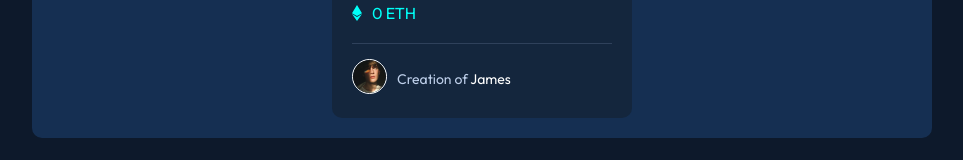
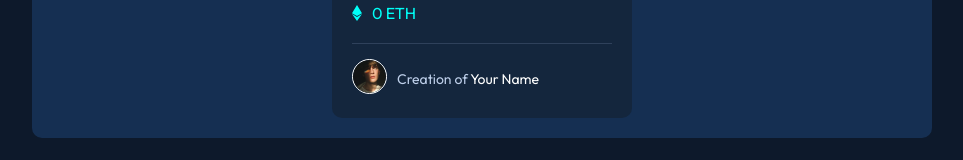
Before and after one commit to kens-visuals/nft-preview-generator, a React (Create React App) app: page / in a window 1280 px wide. Shown: the part 992-1152 px from the top of the page, without its empty margins (158-1121 px from the left). Built offline with nearby package versions, Linux system fonts and the light colour scheme.

Commit message:
add inputs and styles

```diff
--- a/src/Card/Card.index.jsx
+++ b/src/Card/Card.index.jsx
@@ -71,7 +71,8 @@ export default function Card({
           </C.UserImgContainer>
         )}
         <C.UserName>
-          <C.UserNameSpan>Creation of</C.UserNameSpan> James
+          <C.UserNameSpan>Creation of </C.UserNameSpan>{' '}
+          {values.creatorName || ' Your Name'}
         </C.UserName>
       </C.UserWrapper>
     </C.Box>
```
